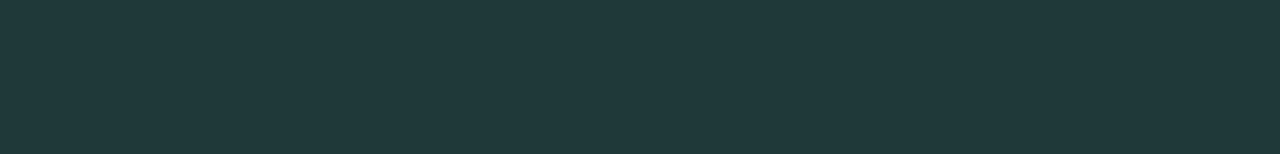
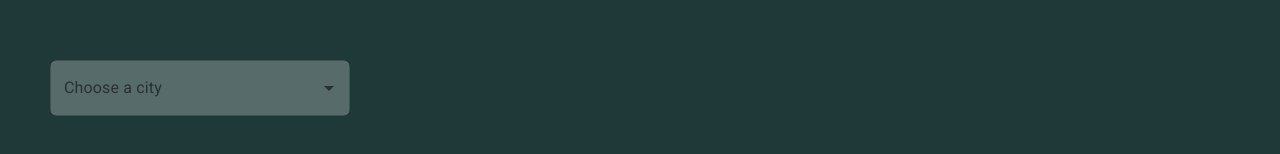
Before and after one commit to mikhailVershkov91/weatherReact, a React (Create React App) app: page / in a window 1280 px wide. Shown: the part 938-1092 px from the top of the page. Built offline with nearby package versions, Linux system fonts and the light colour scheme.

Commit message:
simple autocomplete added

```diff
--- a/package.json
+++ b/package.json
@@ -15,6 +15,7 @@
     "@types/react-redux": "^7.1.16",
     "axios": "^0.21.1",
     "react": "^17.0.1",
+    "react-autocomplete-hint": "^1.2.3",
     "react-dom": "^17.0.1",
     "react-helmet": "^6.1.0",
     "react-redux": "^7.2.2",
--- a/src/App.js
+++ b/src/App.js
@@ -11,6 +11,7 @@
 			{/* <HelmetComponent /> */}
 			<Welcome />
 			<MainPage />
+
 		</div>
 	);
 }
--- a/src/components/Autocomplete/Autocomplete.jsx
+++ b/src/components/Autocomplete/Autocomplete.jsx
@@ -8,7 +8,7 @@
 const AutocompleteComponent = (props) => {
 	const cities = [
 		"London",
-		"Los-Angeles",
+		"Saint Petersburg",
 		"Liverpool",
 		"Amsterdam",
 		"Kaliningrad",
@@ -16,11 +16,11 @@
 		"Moscow",
 	];
 
-	const [value, setValue] = useState(cities[0]);
+	const [city, setCity] = useState("");
 
-	const onValueSelect = (value) => {
-		console.log(value);
-		props.getWeather(value);
+	const onCitySelect = (city) => {
+		props.getWeather(city);
+		setCity({ content: null });
 	};
 
 	return (
@@ -28,48 +28,23 @@
 			className={s.inputField}
 			id="city-select"
 			options={cities}
-			onChange={(value) => {
-				setValue(value);
-				// props.getWeather(value);
-				onValueSelect(value);
+			onChange={(event, cityName) => {
+				setCity(cityName);
+				onCitySelect(cityName);
 			}}
-			// autoHighlight
-			// getOptionLabel={(option) => option.label}
-			// renderOption={(option) => <React.Fragment>{option.label}</React.Fragment>}
 			renderInput={(params) => (
-				<TextField
-					{...params}
-					label="Choose a city"
-					variant="outlined"
-					// inputProps={{
-					// 	...params.inputProps,
-					// }}
-					// ref={inputCity}
-				/>
+				<TextField {...params} label="Choose a city" variant="outlined" />
 			)}
 		/>
 	);
 };
 
-// const cities = [
-// 	{ label: "London" },
-// 	{ label: "Los-Angeles" },
-// 	{ label: "Liverpool" },
-// 	{ label: "Amsterdam" },
-// 	{ label: "Kaliningrad" },
-// 	{ label: "Shymkent" },
-// 	{ label: "Moscow" },
-// ];
-
 const mapStateToProps = (state) => ({
-	// textFieldValue: state.autocomplete.textFieldValue,
 	weatherData: state.autocomplete.weatherData,
 });
 
 let AutocompleteContainer = connect(mapStateToProps, {
 	getWeather,
-	// updateInput,
-	// setValue,
 })(AutocompleteComponent);
 
 export default AutocompleteContainer;
--- a/src/components/MainPage/MainPage.tsx
+++ b/src/components/MainPage/MainPage.tsx
@@ -2,7 +2,7 @@
 import s from "./MainPage.module.css";
 import { connect } from "react-redux";
 import { getWeather } from "../../store/weatherReducer";
-// import AutocompleteComponent from "../Autocomplete/Autocomplete";
+import AutocompleteComponent from "../Autocomplete/Autocomplete";
 // import Preloader from "../preloader/Preloader";
 import WeatherInfo from "../WeatherInfo/WeatherInfo";
 import { AppStateType } from "../../store/store";
@@ -56,9 +56,9 @@
 							)}
 						</div>
 
-						{/* <div className={s.autocomplete}>
+						<div className={s.autocomplete}>
 							<AutocompleteComponent />
-						</div> */}
+						</div>
 					</div>
 				</div>
 			</div>
--- a/src/store/store.ts
+++ b/src/store/store.ts
@@ -1,11 +1,11 @@
 import { createStore, applyMiddleware, combineReducers } from "redux";
 import thunkMiddleware from "redux-thunk";
 import weatherReducer from "./weatherReducer";
-// import autocompleteReducer from "./autocompleteReducer";
+import autocompleteReducer from "./autocompleteReducer";
 
 let rootReducer = combineReducers({
 	weather: weatherReducer,
-	// autocomplete: autocompleteReducer,
+	autocomplete: autocompleteReducer,
 });
 
 type RootReducerType = typeof rootReducer;
```
Also changed, not shown: 2 other files (tests, documents, lock files or other folders).
